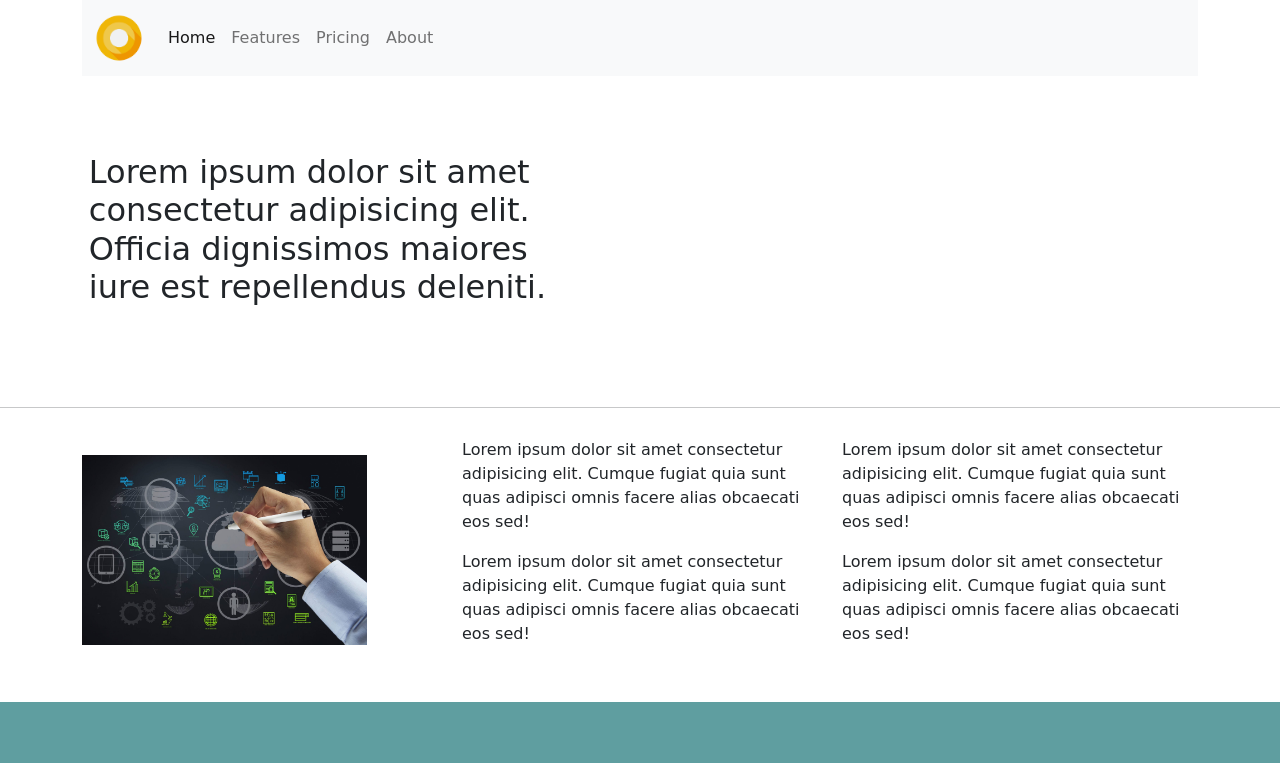
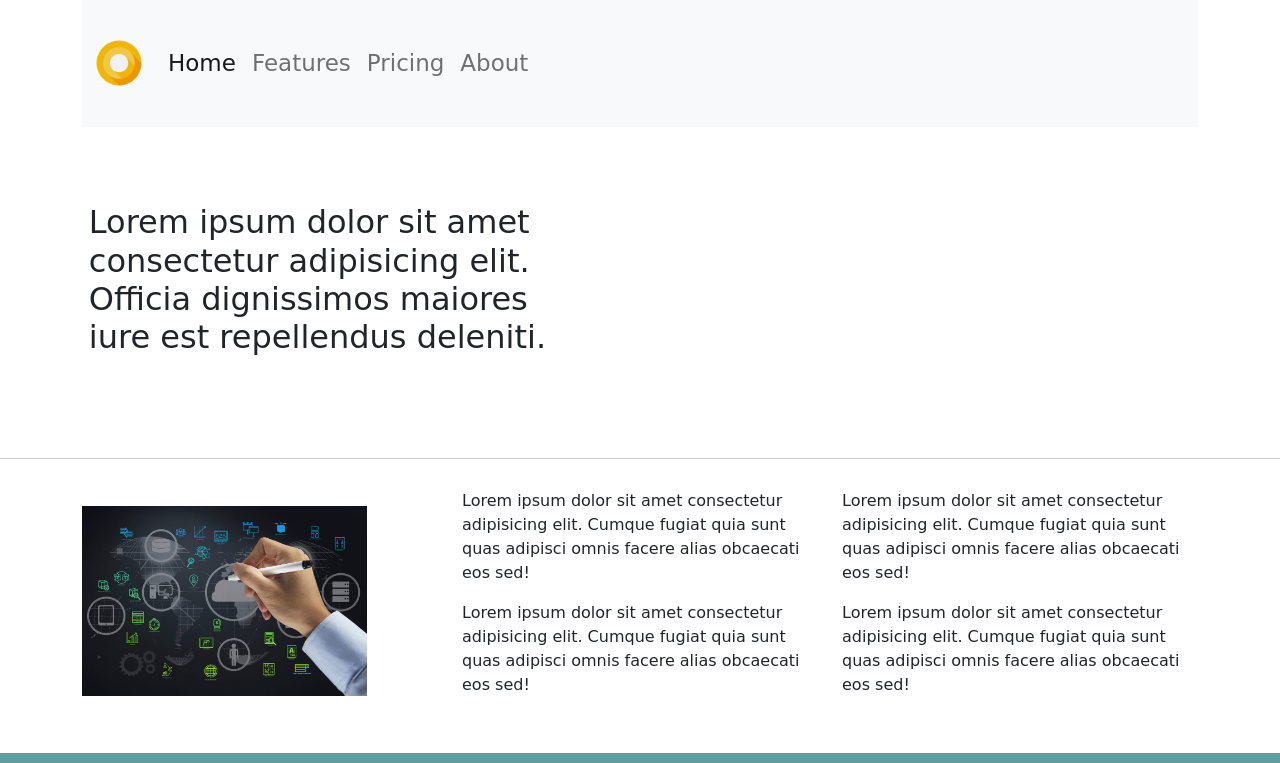
Before and after one commit to kawsarabdullah/Web-page_with-htmlcss--001, a plain HTML site: page index.html in a window 1280 px wide. Shown: the top 763 px of the page. Drawn offline with nearby package versions, Linux system fonts and the light colour scheme; a web font is replaced by a local one.

Commit message:
css-modified

```diff
--- a/style.css
+++ b/style.css
@@ -6,6 +6,13 @@ body{
     background-color: rgb(24, 100, 136);
 }
 
+.navbar{
+    font-size: 23px;
+    background-color: rgb(176, 192, 191);
+}
+.navbar-nav{
+    padding: 30px;
+}
 
 .logo{
     margin-top: 25px;
```
